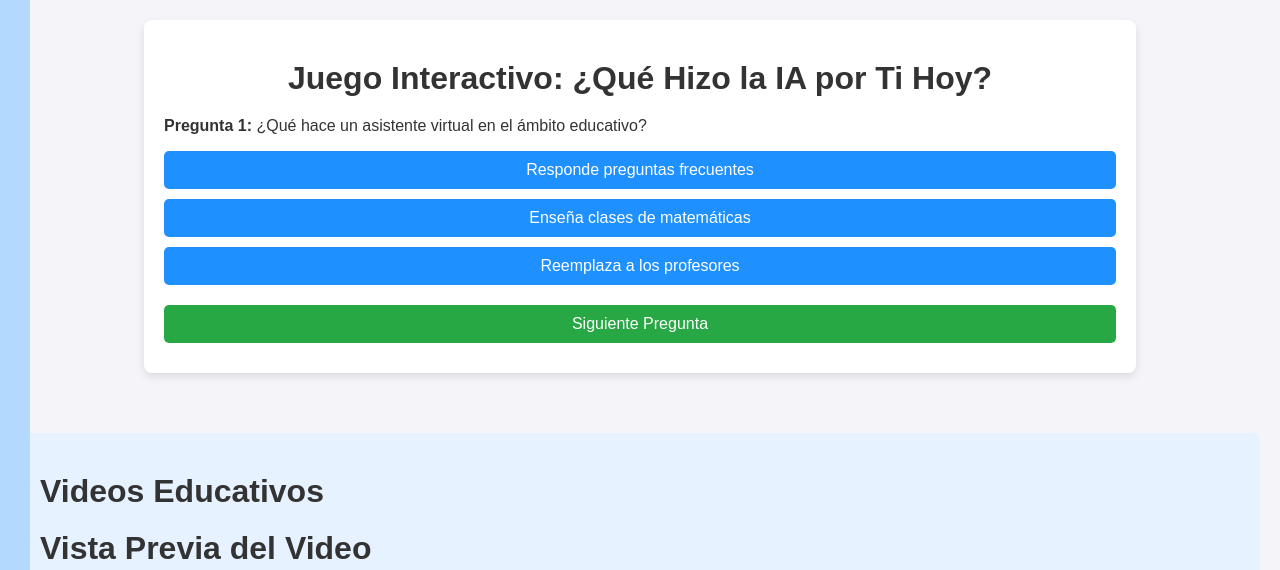
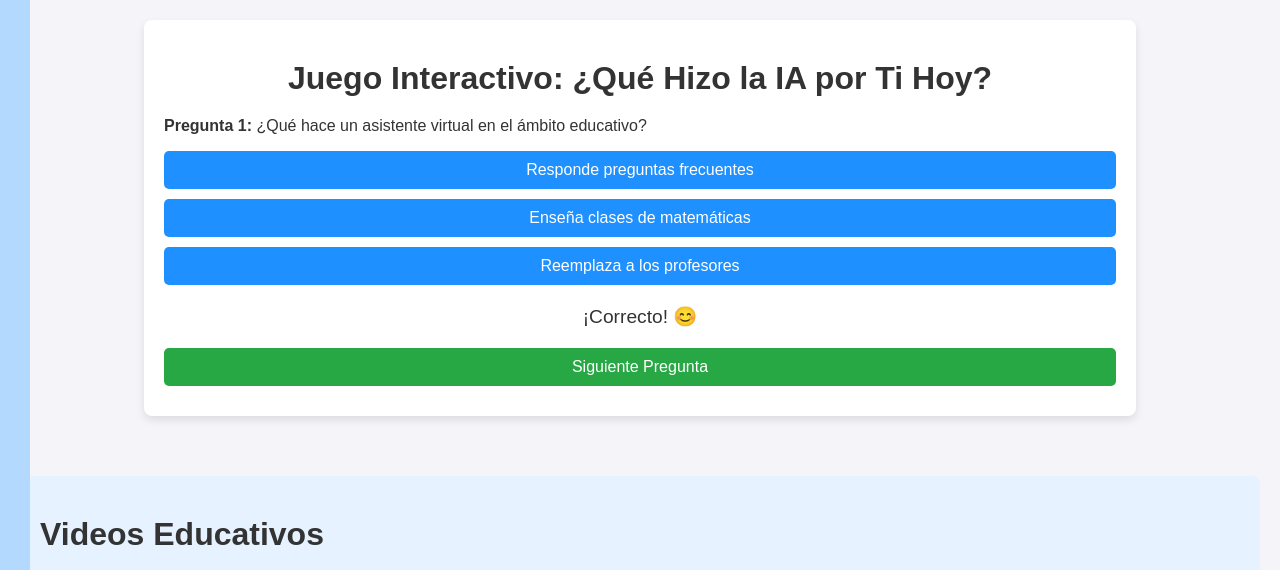
Before and after one commit to BebetoCogollos2025/ia-Neurodesarrollo--Alumno-Felix, a plain HTML site: page index.html in a window 1280 px wide. Both pictures are taken after a click on the button "Responde preguntas frecuentes". Shown: the part 1994-2564 px from the top of the page. Drawn offline with Linux system fonts and the light colour scheme.

Commit message:
Update index.html

```diff
--- a/index.html
+++ b/index.html
@@ -205,7 +205,6 @@
                 { answer: "Eliminar tareas académicas", correct: false }
             ]
         },
-        // Agrega más preguntas aquí siguiendo el mismo formato
         {
             question: "¿Cuál es una ventaja de la IA en la educación?",
             options: [
@@ -214,7 +213,6 @@
                 { answer: "Eliminación de la enseñanza presencial", correct: false }
             ]
         },
-        // Agrega más preguntas según sea necesario
     ];
 
     let currentQuestionIndex = 0;
@@ -224,8 +222,10 @@
     function showQuestion() {
         const questionData = questions[currentQuestionIndex];
         const questionContainer = document.getElementById('question-container');
+        const resultContainer = document.getElementById('result');
+        resultContainer.innerHTML = ''; // Limpiar resultados previos
 
-        // Limpiar el contenedor
+        // Limpiar el contenedor de opciones
         questionContainer.innerHTML = `
             <p><strong>Pregunta ${currentQuestionIndex + 1}:</strong> ${questionData.question}</p>
         `;
@@ -234,16 +234,21 @@
         questionData.options.forEach((option, index) => {
             const button = document.createElement('button');
             button.textContent = option.answer;
-            button.onclick = () => checkAnswer(option.correct);
+            button.onclick = () => checkAnswer(option, questionData);
             questionContainer.appendChild(button);
         });
     }
 
     // Comprobar la respuesta
-    function checkAnswer(isCorrect) {
-        if (isCorrect) {
+    function checkAnswer(option, questionData) {
+        const resultContainer = document.getElementById('result');
+        if (option.correct) {
+            resultContainer.innerHTML = '<p>¡Correcto! 😊</p>';
             score++;
+        } else {
+            resultContainer.innerHTML = '<p>Incorrecto. 😞</p>';
         }
+
         // Desactivar las respuestas una vez seleccionadas
         const buttons = document.querySelectorAll('.game-container button');
         buttons.forEach(button => button.disabled = true);
@@ -254,7 +259,6 @@
 
     // Pasar a la siguiente pregunta
     function nextQuestion() {
-        // Aumentar el índice de la pregunta actual
         currentQuestionIndex++;
 
         // Si hay más preguntas, mostrar la siguiente
@@ -281,6 +285,7 @@
 
 </body>
 </html>
+
 
     <section id="videos">
       <h2>Videos Educativos</h2>
```
